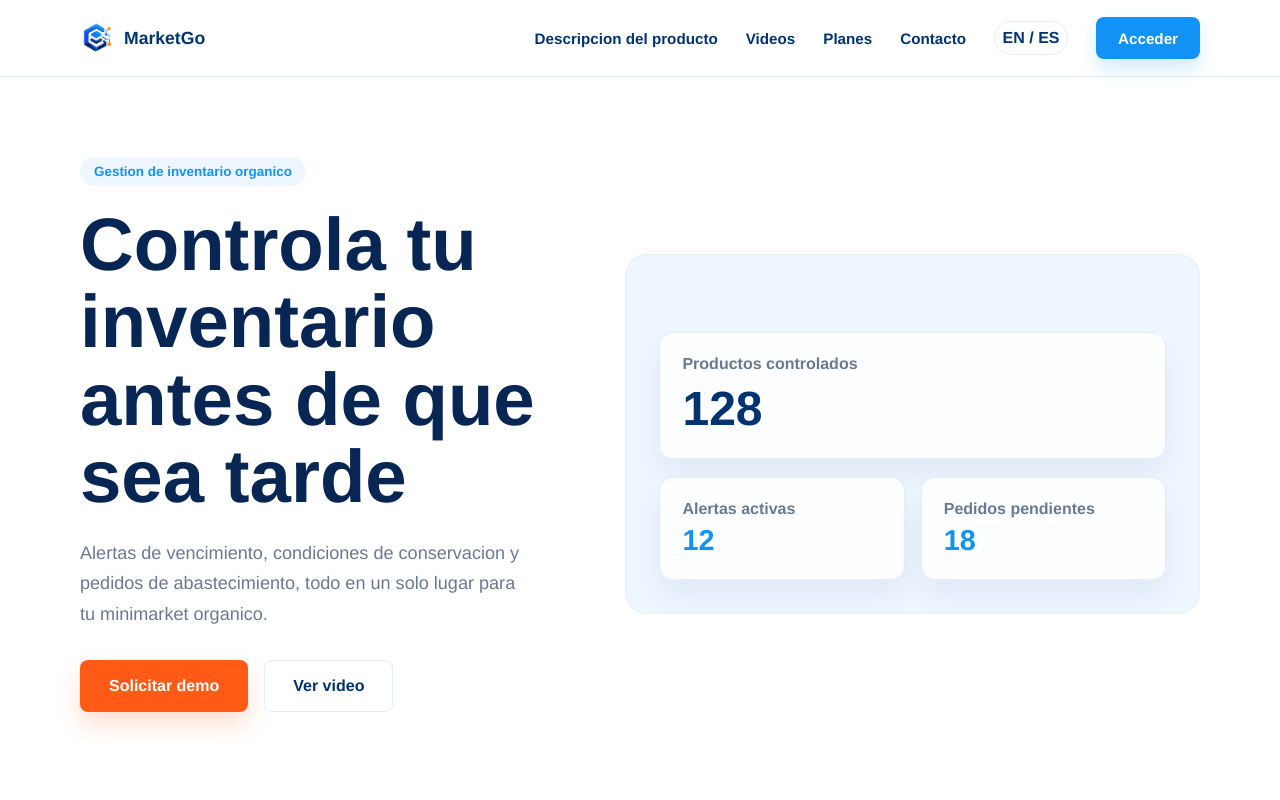
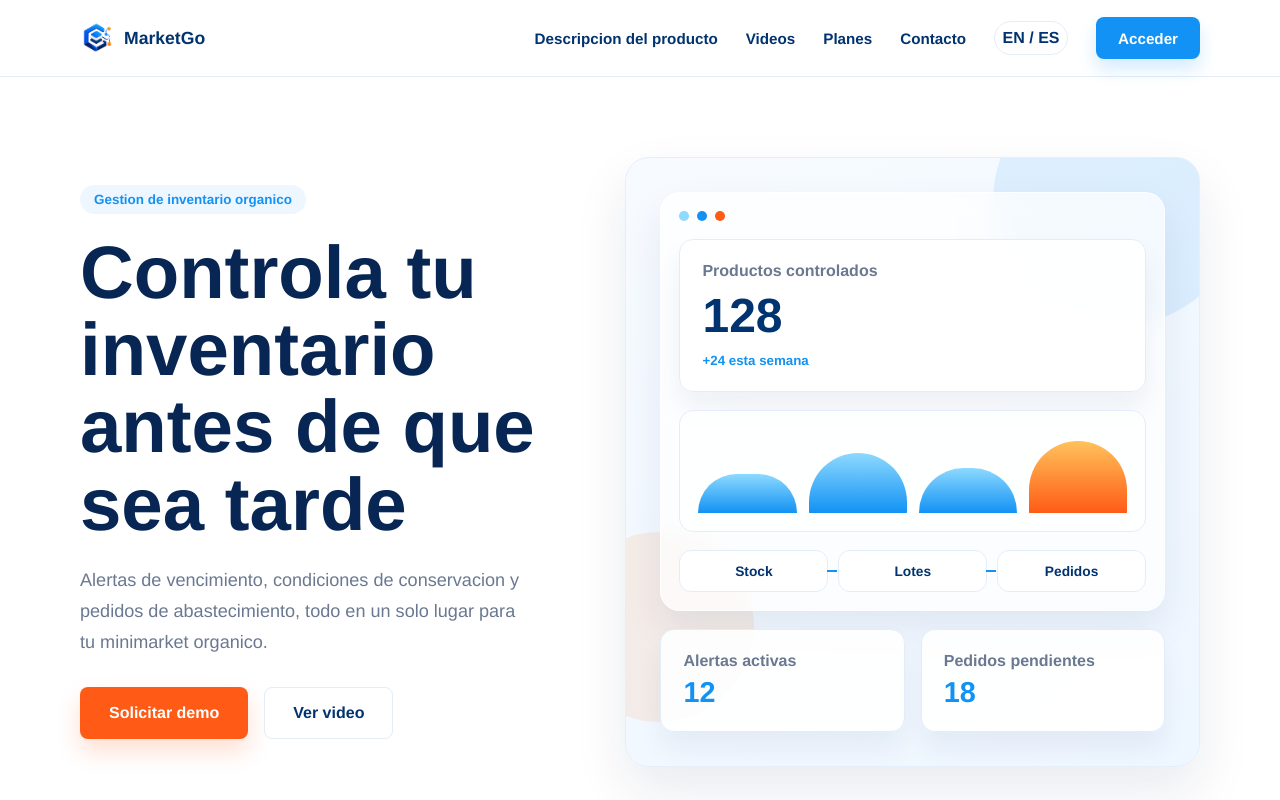
Before and after one commit to Market-Labs/landign-page, a Vue app: page / in a window 1280 px wide. Shown: the top 800 px of the page. Built offline with nearby package versions, Linux system fonts and the light colour scheme.

Commit message:
feat(home): enhance hero preview dashboard

```diff
--- a/src/assets/styles/components/home.css
+++ b/src/assets/styles/components/home.css
@@ -3,9 +3,32 @@
 .home-copy h1 { margin-top: 20px; max-width: 520px; font-size: clamp(3rem, 6vw, 4.65rem); line-height: 1.04; color: var(--color-text); }
 .home-copy p:not(.section-pill) { max-width: 440px; margin-top: 22px; color: var(--color-muted); font-size: 1.13rem; line-height: 1.7; }
 .home-actions { display: flex; flex-wrap: wrap; gap: 16px; margin-top: 30px; }
-.home-preview { min-height: 360px; border-radius: 22px; background: var(--color-blue-soft); padding: 34px; display: grid; align-content: end; gap: 18px; box-shadow: inset 0 0 0 1px #e4effb; }
-.preview-card, .preview-row div { border-radius: var(--radius-md); background: rgba(255,255,255,.88); border: 1px solid var(--color-border); padding: 22px; box-shadow: 0 16px 28px rgba(8,38,83,.06); }
+.home-preview { position: relative; min-height: 430px; overflow: hidden; border: 1px solid #e4effb; border-radius: 24px; background: linear-gradient(145deg, #f7fbff 0%, var(--color-blue-soft) 100%); padding: 34px; display: grid; align-content: end; gap: 18px; box-shadow: 0 24px 54px rgba(8,38,83,.09); }
+.preview-orbit { position: absolute; border-radius: 999px; background: rgba(14,138,242,.1); pointer-events: none; }
+.preview-orbit--top { width: 250px; height: 250px; top: -82px; right: -44px; }
+.preview-orbit--bottom { width: 190px; height: 190px; left: -62px; bottom: 44px; background: rgba(255,122,26,.1); }
+.preview-window { position: relative; z-index: 1; display: grid; gap: 18px; padding: 18px; border: 1px solid rgba(255,255,255,.78); border-radius: 20px; background: rgba(255,255,255,.7); box-shadow: 0 18px 38px rgba(8,38,83,.08); backdrop-filter: blur(14px); }
+.preview-window__bar { display: flex; gap: 8px; }
+.preview-window__bar span { width: 10px; height: 10px; border-radius: 999px; background: #8dd9ff; }
+.preview-window__bar span:nth-child(2) { background: var(--color-blue); }
+.preview-window__bar span:nth-child(3) { background: var(--color-orange); }
+.preview-card, .preview-row div { border-radius: var(--radius-md); background: rgba(255,255,255,.9); border: 1px solid var(--color-border); padding: 22px; box-shadow: 0 16px 28px rgba(8,38,83,.06); }
 .preview-card span, .preview-row span { display: block; color: var(--color-muted); font-weight: 700; }
 .preview-card strong { display: block; margin-top: 8px; color: var(--color-blue-dark); font-size: 3rem; }
-.preview-row { display: grid; grid-template-columns: repeat(2, 1fr); gap: 16px; }
+.preview-card small { display: inline-block; margin-top: 10px; color: var(--color-blue); font-weight: 800; }
+.preview-chart { display: grid; grid-template-columns: repeat(4, 1fr); gap: 12px; align-items: end; height: 122px; padding: 18px; border: 1px solid var(--color-border); border-radius: var(--radius-md); background: rgba(255,255,255,.72); }
+.preview-chart span { display: block; border-radius: 999px 999px 8px 8px; background: linear-gradient(180deg, #8dd9ff 0%, var(--color-blue) 100%); }
+.preview-chart span:nth-child(4) { background: linear-gradient(180deg, #ffc25c 0%, var(--color-orange) 100%); }
+.preview-flow { display: grid; grid-template-columns: repeat(3, 1fr); gap: 10px; }
+.preview-flow span { position: relative; display: grid; place-items: center; min-height: 42px; border-radius: 12px; background: #fff; border: 1px solid var(--color-border); color: var(--color-blue-dark); font-weight: 800; font-size: .86rem; }
+.preview-flow span:not(:last-child)::after { content: ''; position: absolute; right: -10px; width: 10px; height: 2px; background: var(--color-blue); }
+.preview-row { position: relative; z-index: 1; display: grid; grid-template-columns: repeat(2, 1fr); gap: 16px; }
 .preview-row strong { display: block; margin-top: 6px; color: var(--color-blue); font-size: 1.8rem; }
+
+@media (max-width: 560px) {
+  .home-preview { min-height: 390px; padding: 22px; }
+  .preview-window { padding: 14px; gap: 14px; }
+  .preview-chart { height: 96px; padding: 14px; }
+  .preview-flow { grid-template-columns: 1fr; }
+  .preview-flow span:not(:last-child)::after { display: none; }
+}
--- a/src/landing/home/presentation/components/HomeSection.vue
+++ b/src/landing/home/presentation/components/HomeSection.vue
@@ -16,9 +16,30 @@ const { t } = useI18n()
         </div>
       </div>
       <div class="home-preview" aria-label="MarketGo platform preview">
-        <div class="preview-card preview-card--main">
-          <span>{{ t('home.preview.inventory') }}</span>
-          <strong>128</strong>
+        <div class="preview-orbit preview-orbit--top" aria-hidden="true"></div>
+        <div class="preview-orbit preview-orbit--bottom" aria-hidden="true"></div>
+        <div class="preview-window">
+          <div class="preview-window__bar" aria-hidden="true">
+            <span></span>
+            <span></span>
+            <span></span>
+          </div>
+          <div class="preview-card preview-card--main">
+            <span>{{ t('home.preview.inventory') }}</span>
+            <strong>128</strong>
+            <small>{{ t('home.preview.growth') }}</small>
+          </div>
+          <div class="preview-chart" aria-hidden="true">
+            <span style="height: 46%"></span>
+            <span style="height: 72%"></span>
+            <span style="height: 54%"></span>
+            <span style="height: 86%"></span>
+          </div>
+          <div class="preview-flow" aria-hidden="true">
+            <span>{{ t('home.preview.stock') }}</span>
+            <span>{{ t('home.preview.lots') }}</span>
+            <span>{{ t('home.preview.supply') }}</span>
+          </div>
         </div>
         <div class="preview-row">
           <div><span>{{ t('home.preview.alerts') }}</span><strong>12</strong></div>
--- a/src/locales/en.json
+++ b/src/locales/en.json
@@ -15,7 +15,11 @@
     "preview": {
       "inventory": "Controlled products",
       "alerts": "Active alerts",
-      "orders": "Pending orders"
+      "orders": "Pending orders",
+      "growth": "+24 this week",
+      "stock": "Stock",
+      "lots": "Lots",
+      "supply": "Orders"
     }
   },
   "productInfo": {
--- a/src/locales/es.json
+++ b/src/locales/es.json
@@ -15,7 +15,11 @@
     "preview": {
       "inventory": "Productos controlados",
       "alerts": "Alertas activas",
-      "orders": "Pedidos pendientes"
+      "orders": "Pedidos pendientes",
+      "growth": "+24 esta semana",
+      "stock": "Stock",
+      "lots": "Lotes",
+      "supply": "Pedidos"
     }
   },
   "productInfo": {
```
